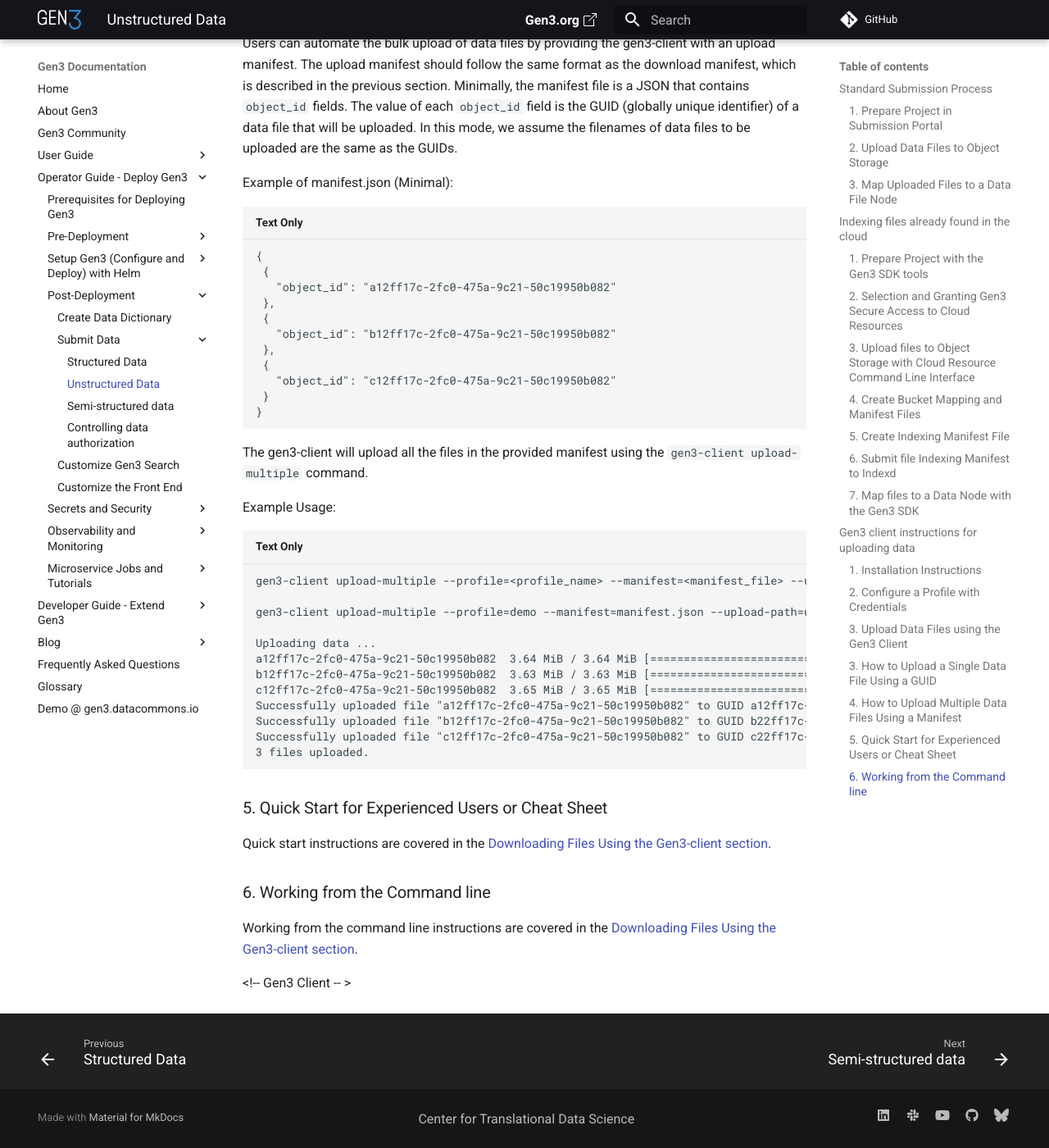
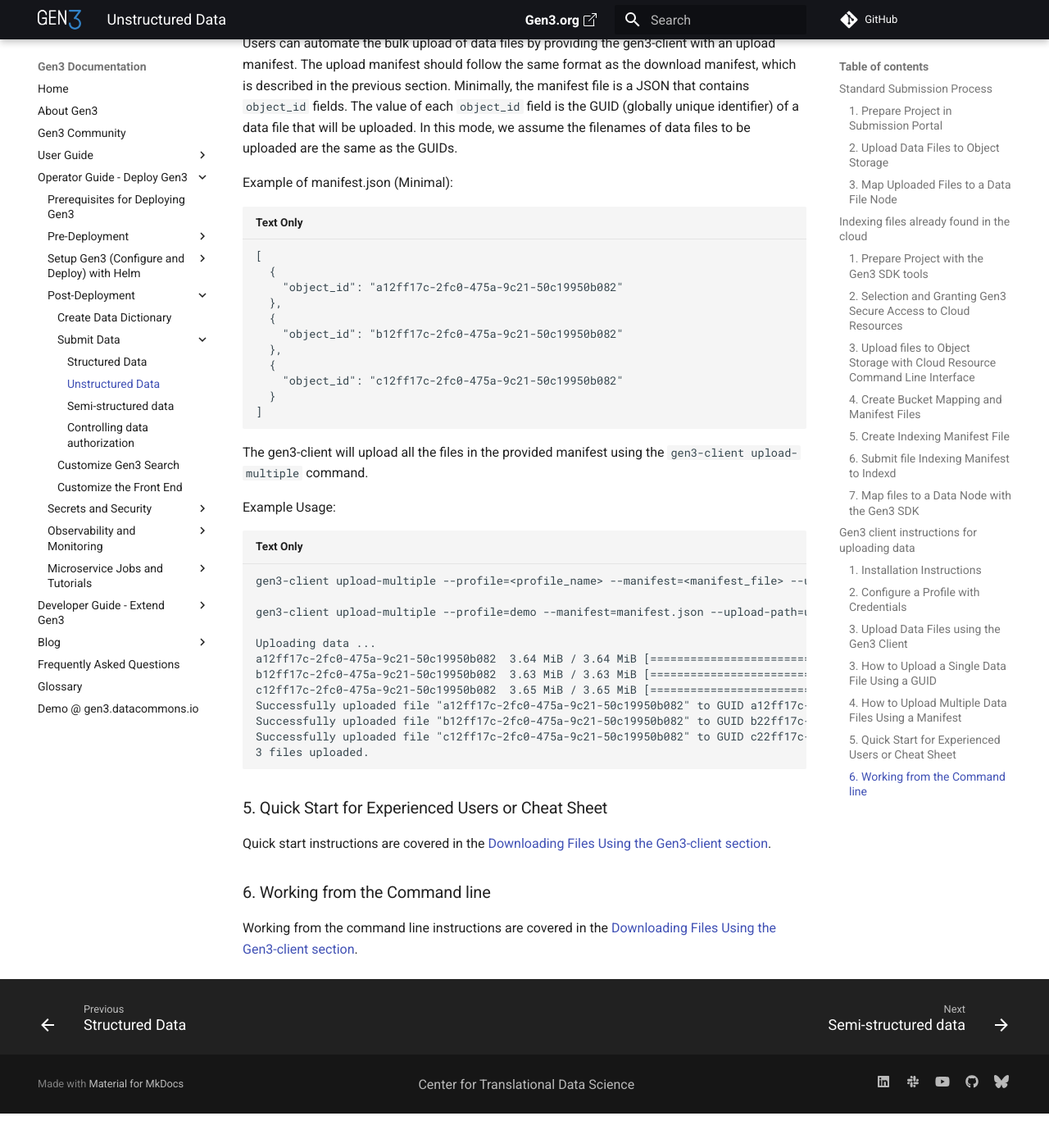
Before and after one commit to uc-cdis/docs-gen3, an MkDocs documentation site: the page built from docs/gen3-resources/operator-guide/submit-unstructured-data.md, in a window 1280 px wide and 1400 px high, scrolled down 21252 px. Shown: the whole window at 82% size. Built offline with MkDocs 1.6.1 and Material for MkDocs 9.7.7, drawn with Linux system fonts in a browser that asks for light colours; comment, search, counter and statistics services are not loaded; after the commit the page ends 22610 px from its top, so only the background shows below that.

````diff
--- a/docs/gen3-resources/operator-guide/submit-unstructured-data.md
+++ b/docs/gen3-resources/operator-guide/submit-unstructured-data.md
@@ -707,17 +707,17 @@ Users can automate the bulk upload of data files by providing the gen3-client wi
 Example of manifest.json (Minimal):
 
 ```
-{
- {
-   "object_id": "a12ff17c-2fc0-475a-9c21-50c19950b082"
- },
- {
-   "object_id": "b12ff17c-2fc0-475a-9c21-50c19950b082"
- },
- {
-   "object_id": "c12ff17c-2fc0-475a-9c21-50c19950b082"
- }
-}
+[
+  {
+    "object_id": "a12ff17c-2fc0-475a-9c21-50c19950b082"
+  },
+  {
+    "object_id": "b12ff17c-2fc0-475a-9c21-50c19950b082"
+  },
+  {
+    "object_id": "c12ff17c-2fc0-475a-9c21-50c19950b082"
+  }
+]
 ```
 
 The gen3-client will upload all the files in the provided manifest using the `gen3-client upload-multiple` command.
@@ -782,6 +782,6 @@ Working from the command line instructions are covered in the [Downloading Files
 [program and project]: submit-structured-data.md#order-of-node-submission
 
 
-<!-- Gen3 Client -- >
+<!-- Gen3 Client -->
 [client download]: ../user-guide/access-data.md#download-files-using-the-gen3-client
 [delete unmapped files]: https://github.com/uc-cdis/planx-bioinfo-tools/blob/master/submission_tool/delete_unmapped_files.py
````
